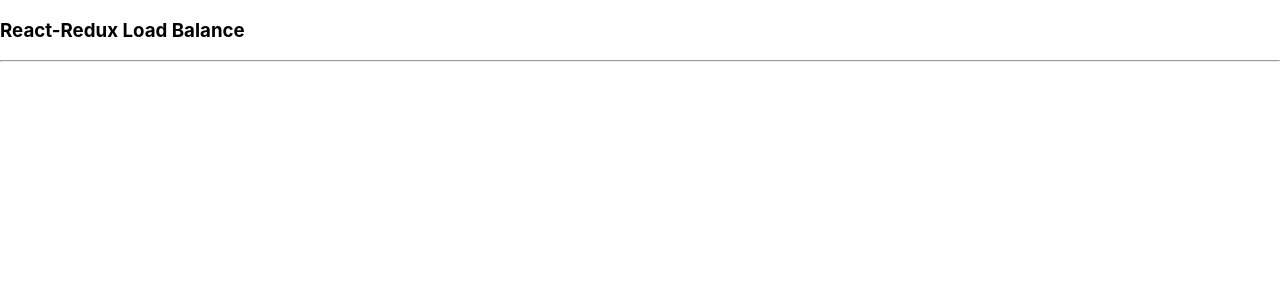
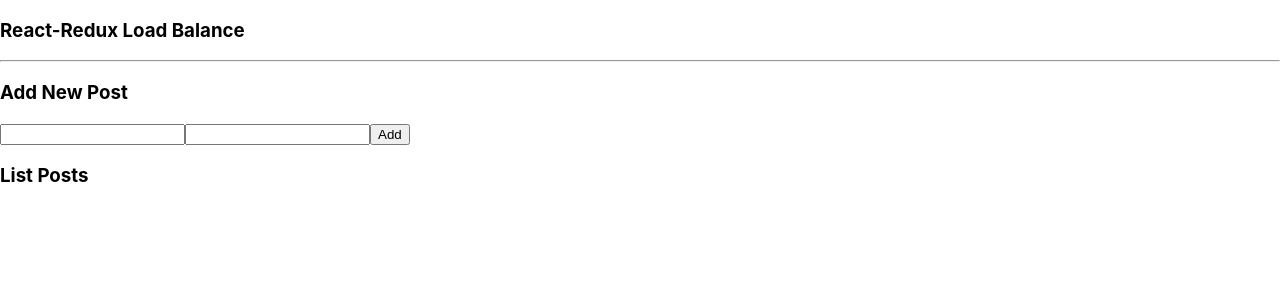
Before and after one commit to rimsnet/react-redux, a React (Create React App) app: page / in a window 1280 px wide. Shown: the top 300 px of the page. Built offline with nearby package versions, Linux system fonts and the light colour scheme.

Commit message:
files added

```diff
--- a/src/App.js
+++ b/src/App.js
@@ -1,4 +1,6 @@
 import React, { Component } from 'react';
+import PostForm from './components/forms/PostForm';
+import ViewPosts from './components/views/ViewPosts';
 
 class App extends Component {
   render() {
@@ -6,6 +8,8 @@ class App extends Component {
       <div>
         <h3>React-Redux Load Balance</h3>
         <hr />
+        <PostForm />
+        <ViewPosts />
       </div>
     );
   }
--- /dev/null
+++ b/src/components/forms/PostForm.js
@@ -0,0 +1,33 @@
+import React from 'react'
+
+class PostForm extends React.Component {
+
+    handleSubmit = (e) => {
+        e.preventDefault();
+        const title = this.getTitle.value
+        const body = this.getBody.value
+
+        const data = {
+            id: new Date(),
+            title,
+            body
+        }
+
+        console.log(data)
+    }
+
+    render() {
+        return (
+            <>
+                <h3>Add New Post</h3>
+                <form onSubmit={this.handleSubmit}>
+                    <input type="text" ref={(input) => this.getTitle = input} />
+                    <input type="text" ref={(input) => this.getBody = input} />
+                    <button>Add</button>
+                </form>
+            </>
+        )
+    }
+}
+
+export default PostForm
--- /dev/null
+++ b/src/components/views/ViewPosts.js
@@ -0,0 +1,13 @@
+import React from 'react'
+
+class ViewPosts extends React.Component {
+    render(){
+        return(
+            <>
+                <h3>List Posts</h3>
+            </>
+        )
+    }
+}
+
+export default ViewPosts
```
Also changed, not shown: src/components/views/ViewPost.js (added, +19 -0 lines), src/reducers/postReducer.js (added).
